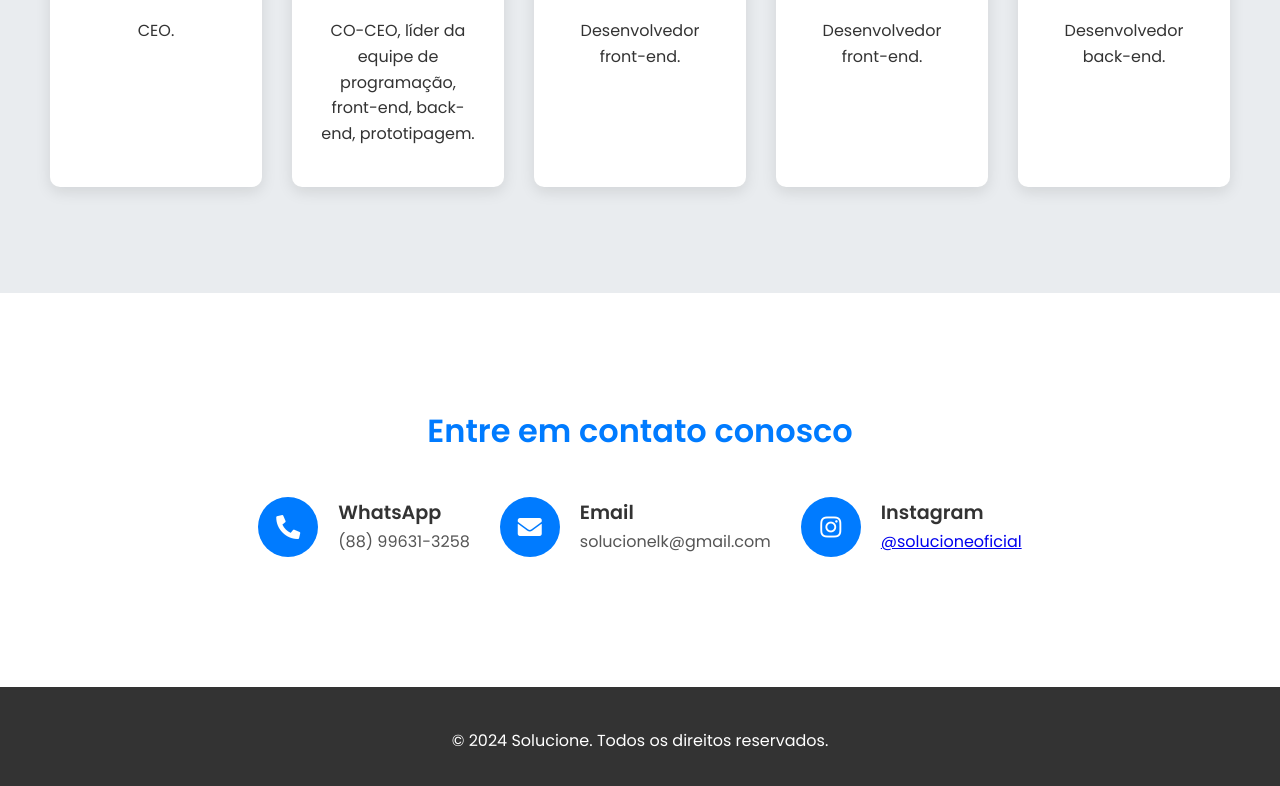
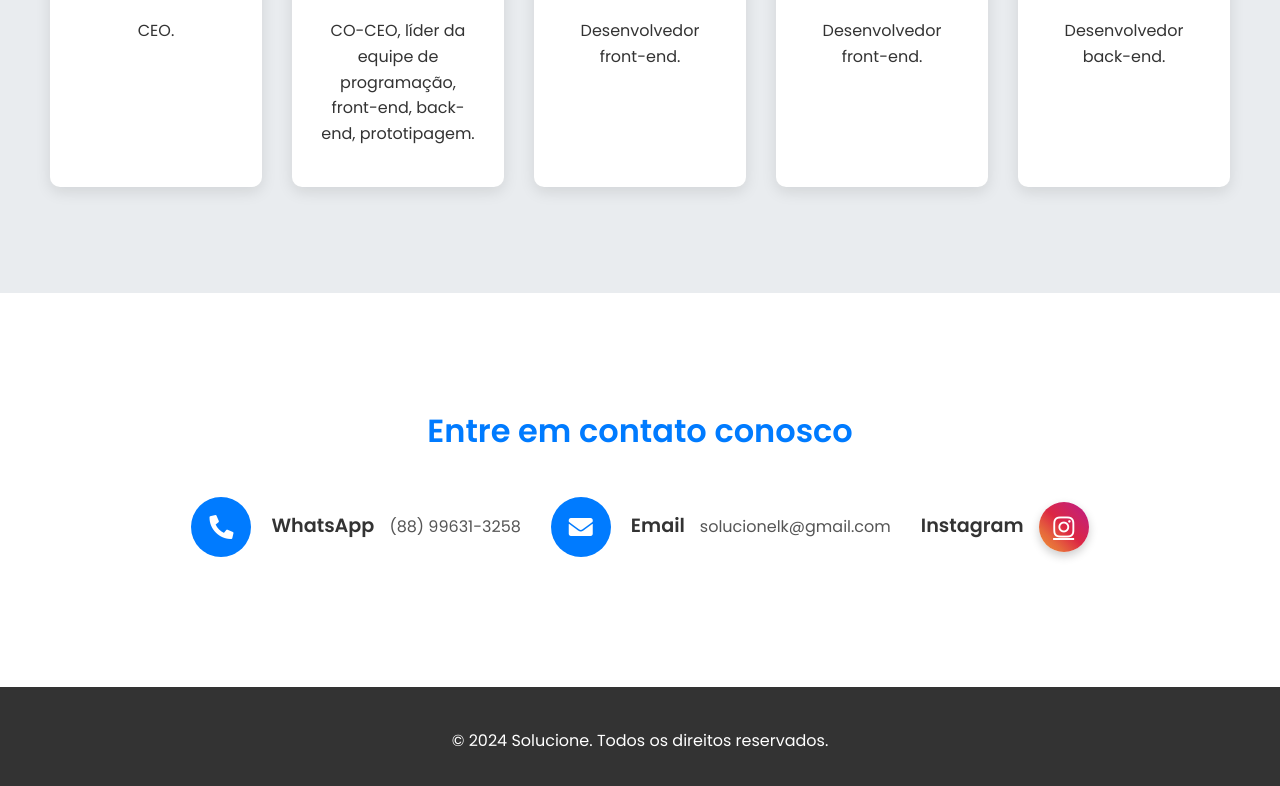
Before and after one commit to Luumano/Solucione, a plain HTML site: page index.html in a window 1280 px wide. Shown: the part 3258-4044 px from the top of the page. Drawn offline with Linux system fonts and the light colour scheme.

Commit message:
link instagram adicionado

```diff
--- a/css/style.css
+++ b/css/style.css
@@ -273,7 +273,6 @@ section li {
     align-items: center;
     gap: 20px;
     text-align: left;
-    max-width: 300px;
 }
 
 .contato-icon-circle {
@@ -331,6 +330,37 @@ section li {
     object-fit: cover;
     margin-bottom: 15px;
     border: 4px solid #ffc107; /* Borda amarela de destaque */
+}
+
+/* Estilo para o contêiner do ícone e texto */
+.contato-info {
+    display: flex;
+    align-items: center; /* Alinha verticalmente o ícone e o texto */
+    gap: 15px; /* Adiciona um espaço entre o texto e o ícone */
+}
+
+/* Estilo para o link social */
+.social-link {
+    display: flex;
+    align-items: center;
+    justify-content: center;
+    width: 50px;
+    height: 50px;
+    border-radius: 50%;
+    color: #fff;
+    font-size: 24px;
+    transition: transform 0.3s ease, background-color 0.3s ease;
+}
+
+/* Estilo específico para o Instagram */
+.social-link.instagram {
+    background: linear-gradient(45deg, #f09433 0%, #e6683c 25%, #dc2743 50%, #cc2366 75%, #bc1888 100%);
+    box-shadow: 0 4px 10px rgba(0, 0, 0, 0.2);
+}
+
+/* Efeito de hover */
+.social-link.instagram:hover {
+    transform: scale(1.1);
 }
 
 /* Estilo para o Rodapé */
@@ -407,8 +437,16 @@ footer {
         gap: 30px;
     }
     .contato-item {
-        flex-direction: column; /* Organiza o ícone e o texto de cada item em coluna */
+        /* Alinha os itens em coluna para mobile, mas centraliza o conteúdo */
+        flex-direction: column;
         align-items: center;
         text-align: center;
     }
+
+    .contato-info {
+        /* Garante que o título e o link fiquem lado a lado mesmo no mobile */
+        flex-direction: column;
+        justify-content: center;
+    }
+
 }
--- a/index.html
+++ b/index.html
@@ -139,12 +139,11 @@
                 <p>solucionelk@gmail.com</p>
             </div>
         </div>
-        <div class="contato-item">
-            <div class="contato-icon-circle">
-                <i class="fab fa-instagram"></i> </div>
             <div class="contato-info">
                 <h4>Instagram</h4>
-                <a href="https://www.instagram.com/solucioneoficial" target="_blank">@solucioneoficial</a>
+                <a href="https://www.instagram.com/solucioneoficial" target="_blank" class="social-link instagram">
+                    <i class="fab fa-instagram"></i>
+                </a>
             </div>
         </div>
     </div>
```
